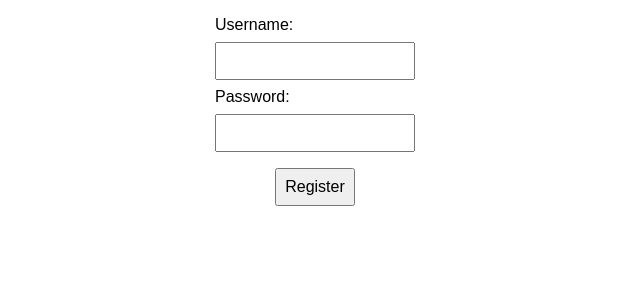
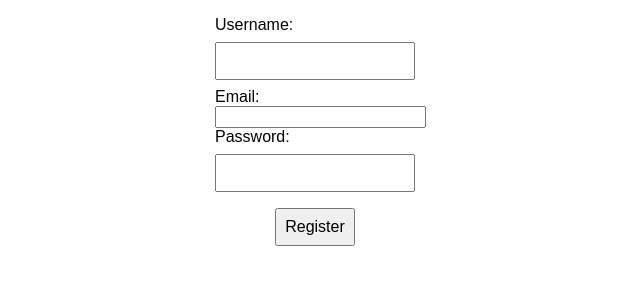
Before and after one commit to lenny-z/social-media-website, a React (Create React App) app in the folder frontend/: page /register in a window 1280 px wide. Shown: the top 300 px of the page, without its empty margins (325-965 px from the left). Built offline with nearby package versions, Linux system fonts and the light colour scheme; no server answers.

Commit message:
Implementing email validation

```diff
--- a/frontend/src/Register.js
+++ b/frontend/src/Register.js
@@ -2,7 +2,12 @@ import { useState } from 'react';
 import axios from 'axios';
 import { useNavigate } from 'react-router-dom';
 
+const EMAIL_COL = process.env.REACT_APP_EMAIL_COL;
+const USERNAME_COL = process.env.REACT_APP_USERNAME_COL;
+const EMAIL_REGEX = new RegExp(/(?:[a-z0-9!#$%&'*+/=?^_`{|}~-]+(?:\.[a-z0-9!#$%&'*+/=?^_`{|}~-]+)*|"(?:[\x01-\x08\x0b\x0c\x0e-\x1f\x21\x23-\x5b\x5d-\x7f]|\\[\x01-\x09\x0b\x0c\x0e-\x7f])*")@(?:(?:[a-z0-9](?:[a-z0-9-]*[a-z0-9])?\.)+[a-z0-9](?:[a-z0-9-]*[a-z0-9])?|\[(?:(?:25[0-5]|2[0-4][0-9]|[01]?[0-9][0-9]?)\.){3}(?:25[0-5]|2[0-4][0-9]|[01]?[0-9][0-9]?|[a-z0-9-]*[a-z0-9]:(?:[\x01-\x08\x0b\x0c\x0e-\x1f\x21-\x5a\x53-\x7f]|\\[\x01-\x09\x0b\x0c\x0e-\x7f])+)\])/);
+
 export default function Register() {
+	const [email, setEmail] = useState('');
     const [username, setUsername] = useState('');
     const [password, setPassword] = useState('');
     const navigate = useNavigate();
@@ -10,10 +15,14 @@ export default function Register() {
     async function handleSubmit(event) {
         event.preventDefault();
 
-        const user = {
-            username: username,
-            password: password
-        };
+        // const user = {
+            // username: username,
+            // password: password
+        // };
+		const user = {};
+		user[EMAIL_COL] = email;
+		user[USERNAME_COL] = username;
+		user['password'] = password;
 
         const res = await axios.post(process.env.REACT_APP_REGISTER, user);
 
@@ -25,6 +34,11 @@ export default function Register() {
     function handleUsername(event) {
         setUsername(event.target.value);
     }
+
+	function handleEmail(event){
+		setEmail(event.target.value);
+		console.log(EMAIL_REGEX.test(email));
+	}
 
     function handlePassword(event) {
         setPassword(event.target.value);
@@ -39,6 +53,13 @@ export default function Register() {
                 value={username}
                 onChange={handleUsername}
             />
+			<label htmlFor='email-input'>Email: </label>
+			<input
+				id='email-input'
+				type='text'
+				value={email}
+				onChange={handleEmail}
+			/>
             <label htmlFor='password-input'>Password: </label>
             <input
                 id='password-input'
```
Also changed, not shown: 2 other files (tests, documents, lock files or other folders).
